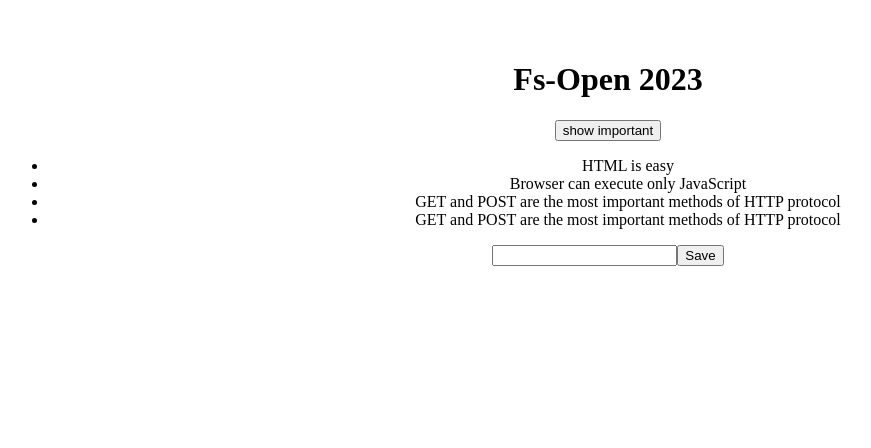
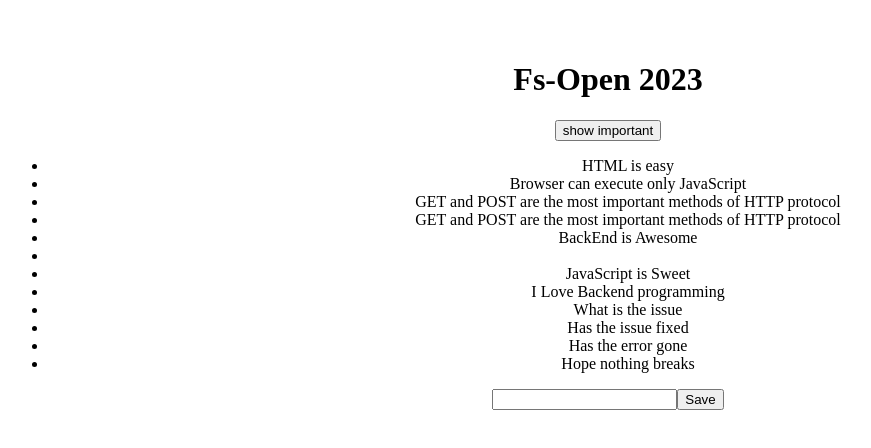
Before and after one commit to Shollytemmy/FS-OPEN-NOTE-APP-23, a React (Vite) app: page / in a window 1280 px wide. Shown: the top 448 px of the page, without its empty margins (32-903 px from the left). Built offline with nearby package versions, Linux system fonts and the light colour scheme; data requests are answered from the project's data file.

Commit message:
feat: users can create newNote by making a Post request

```diff
--- a/db.json
+++ b/db.json
@@ -1,4 +1,3 @@
-
 {
   "notes": [
     {
@@ -24,6 +23,54 @@
       "content": "GET and POST are the most important methods of HTTP protocol",
       "date": "2022-1-17T19:20:14.298Z",
       "important": true
+    },
+    {
+      "content": "BackEnd is Awesome",
+      "date": "2023-01-18T18:31:02.282Z",
+      "important": false,
+      "id": 5
+    },
+    {
+      "content": "",
+      "date": "2023-01-18T19:08:52.319Z",
+      "important": true,
+      "id": 6
+    },
+    {
+      "content": "JavaScript is Sweet",
+      "date": "2023-01-18T19:10:48.638Z",
+      "important": false,
+      "id": 7
+    },
+    {
+      "content": "I Love Backend programming",
+      "date": "2023-01-18T19:15:16.517Z",
+      "important": false,
+      "id": 8
+    },
+    {
+      "content": "What is the issue",
+      "date": "2023-01-18T19:19:01.632Z",
+      "important": false,
+      "id": 9
+    },
+    {
+      "content": "Has the issue fixed",
+      "date": "2023-01-18T19:21:23.967Z",
+      "important": true,
+      "id": 10
+    },
+    {
+      "content": "Has the error gone",
+      "date": "2023-01-18T19:22:49.984Z",
+      "important": false,
+      "id": 11
+    },
+    {
+      "content": "Hope nothing breaks",
+      "date": "2023-01-18T19:25:28.640Z",
+      "important": true,
+      "id": 12
     }
   ]
 }
--- a/src/App.jsx
+++ b/src/App.jsx
@@ -20,15 +20,12 @@ function App() {
     axios.get("http://127.0.0.1:5174/notes")
 
     .then((response) => {
-
-      console.log("promise Fulffilled")
-
       setNotes(response.data)
     })
 
   }, [])
 
-  console.log("render", notes.length, "notes")
+
 
 
 
@@ -40,7 +37,20 @@ function App() {
   const addNote = (e) => {
     e.preventDefault()
 
-    setNotes([...notes, {id: notes.length + 1, content: newNote, date: new Date().toISOString(), important: Math.random() < 0.5}])
+
+    if(!newNote) return
+
+    const noteObj = {
+      content: newNote,
+      date: new Date().toISOString(),
+      important: Math.random() < 0.5
+    }
+
+    axios.post('http://127.0.0.1:5174/notes', noteObj)
+    .then((response) => {
+      console.log(response)
+      setNotes(notes.concat(response.data))
+    })
 
     setNewNote("")
 
```
